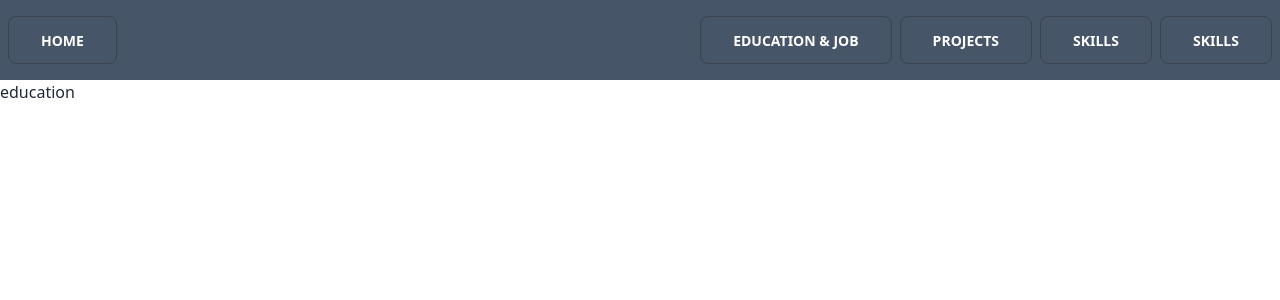
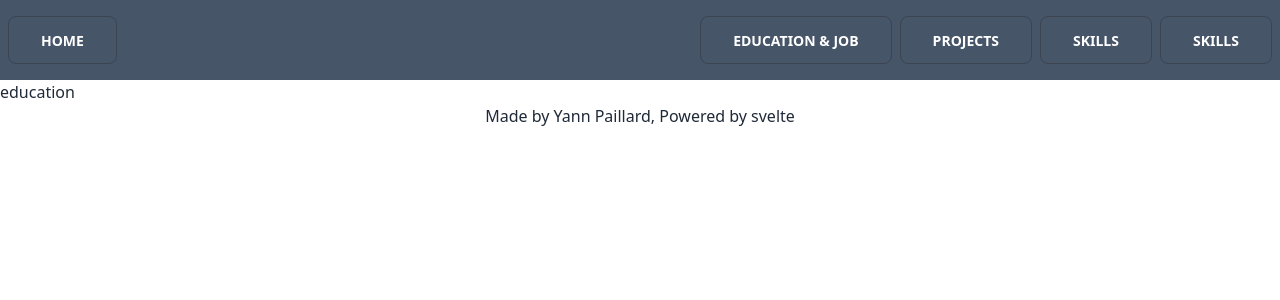
Before and after one commit to Payll/mywebsite, a SvelteKit app: page /education in a window 1280 px wide. Shown: the top 300 px of the page. Built offline with nearby package versions, Linux system fonts and the light colour scheme.

Commit message:
create a Footer

```diff
--- /dev/null
+++ b/src/lib/Footer.svelte
@@ -0,0 +1,9 @@
+<div class ="footer-center">
+    <p>Made by Yann Paillard, Powered by svelte</p>
+</div>
+
+<!--
+<div class ="footer-center ">
+    <a href = "https://github.com/Payll" target = "_blank" rel="noreferrer noopener">Find the code of this website on my github </a>
+</div>
+-->
--- a/src/routes/+layout.svelte
+++ b/src/routes/+layout.svelte
@@ -1,7 +1,9 @@
 <script>
     import "../app.css";
     import Nav from "../lib/Nav.svelte";
+    import Footer from "../lib/Footer.svelte";
 </script>
 
 <Nav></Nav>
 <slot />
+<Footer></Footer>
```
